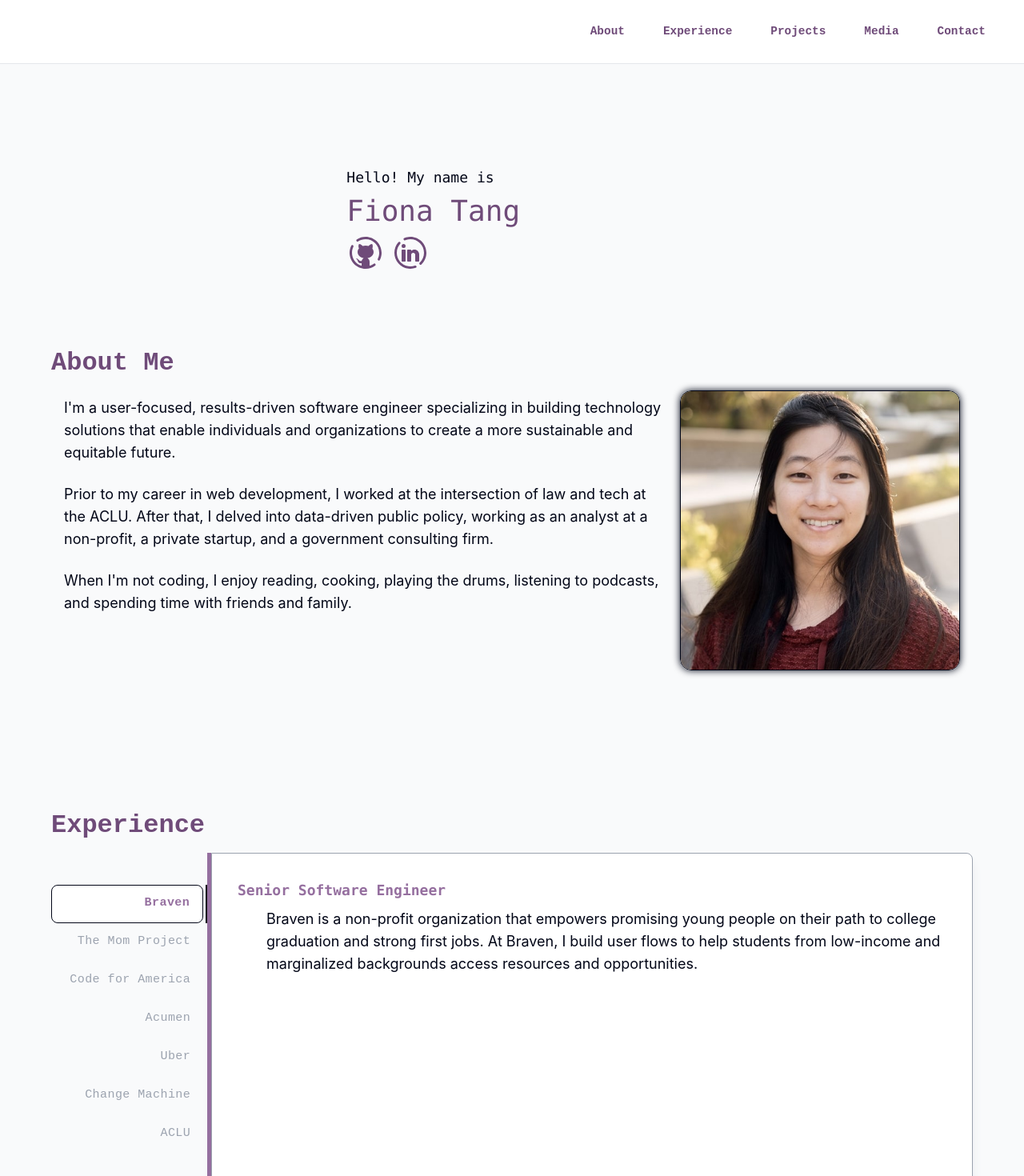
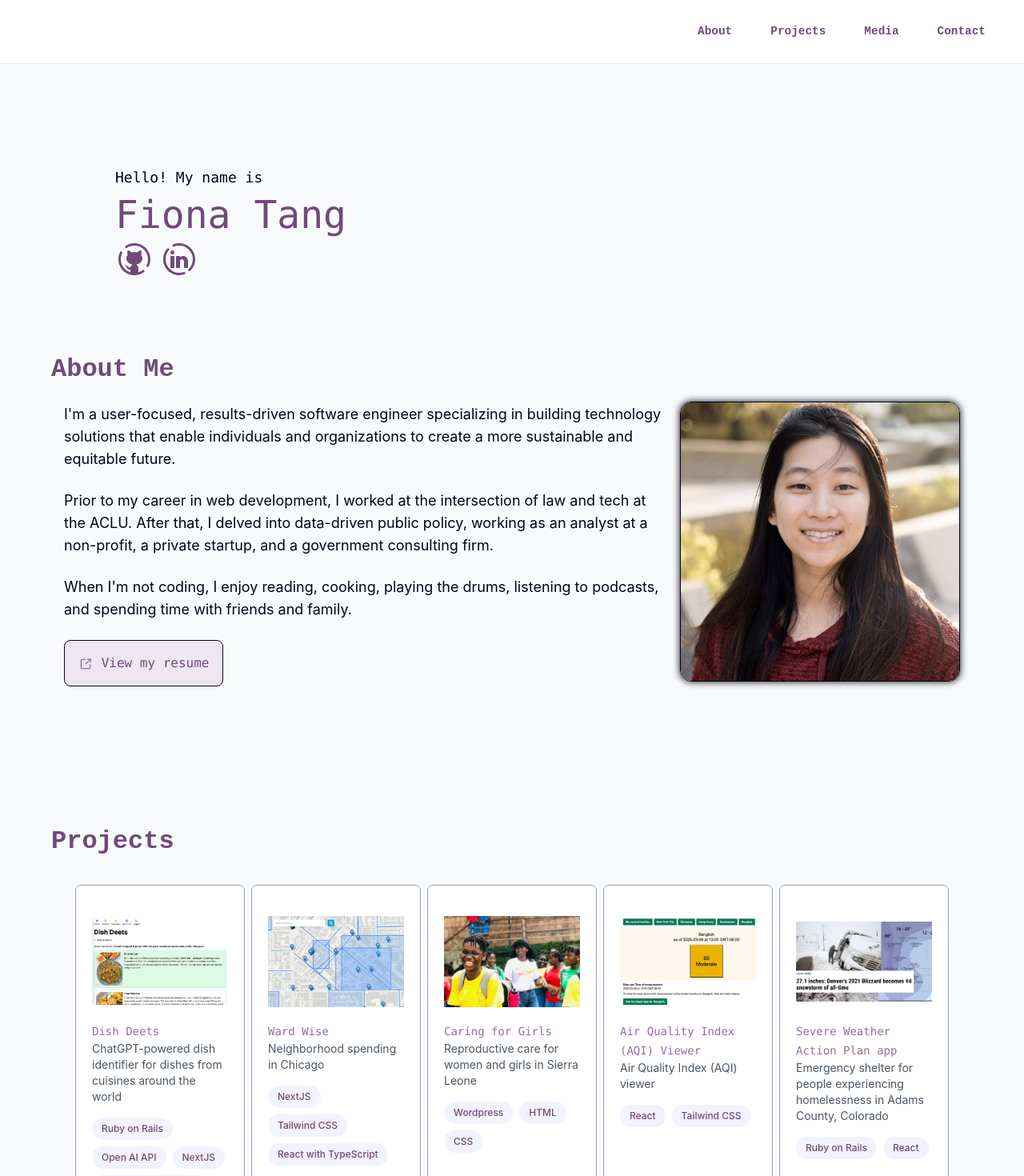
Before and after one commit to fionatagious/fiona.works, a Next.js app: page / in a window 1280 px wide. Shown: the top 1470 px of the page at 80% size. Built offline with nearby package versions, Linux system fonts and the light colour scheme.

Commit message:
remove Experience section for now

```diff
--- a/consts.js
+++ b/consts.js
@@ -357,6 +357,7 @@
     id: 1,
     projectName: `Dish Deets`,
     summary: `ChatGPT-powered dish identifier for dishes from cuisines around the world`,
+    tags: ["Ruby on Rails", "Open AI API", "NextJS", "React with TypeScript"],
     href: "https://dishdeets.com",
     src: "dish-deets.jpg",
     alt: "a web page showing search results from a dish description written in English",
@@ -365,6 +366,7 @@
     id: 2,
     projectName: `Ward Wise`,
     summary: `Neighborhood spending in Chicago`,
+    tags: ["NextJS", "Tailwind CSS", "React with TypeScript"],
     href: "https://www.wardwisechicago.org",
     src: "ward-wise.jpg",
     alt: "map of neighborhood spending in Chicago and search bar",
@@ -373,6 +375,7 @@
     id: 3,
     projectName: `Caring for Girls`,
     summary: `Reproductive care for women and girls in Sierra Leone`,
+    tags: ["Wordpress", "HTML", "CSS"],
     href: "https://caringforgirls.org",
     src: "caring-for-girls.jpg",
     alt: "a girl wearing a backpack, standing with her peers, smiles at the camera",
@@ -381,6 +384,7 @@
     id: 4,
     projectName: `Air Quality Index (AQI) Viewer`,
     summary: `Air Quality Index (AQI) viewer`,
+    tags: ["React", "Tailwind CSS"],
     href: "https://fionatagious.github.io/aqi-viewer/",
     src: "aqi-viewer.jpg",
     alt: "displays air quality in a handful of cities around the world",
@@ -389,6 +393,7 @@
     id: 5,
     projectName: `Severe Weather Action Plan app`,
     summary: `Emergency shelter for people experiencing homelessness in Adams County, Colorado`,
+    tags: ["Ruby on Rails", "React"],
     href: "https://swapp-1.herokuapp.com/users/sign_in",
     src: "swapp.jpg",
     alt: "news reports of Denver's 2021 blizzard becoming the #4 largest snowstorm of all-time",
--- a/src/app/components/ExperiencePanel.js
+++ b/src/app/components/ExperiencePanel.js
@@ -163,7 +163,7 @@
         onKeyDown={handleKeyDown}
       >
         <Button
-          className="text-mauve font-normal font-mono border-[1px] border-slate-950 rounded-md p-4 group hover:bg-mauve hover:text-white transition duration-200 ease-in-out"
+          className="text-eggplant bg-lightMauve/20 font-normal font-mono border-[1px] border-slate-950 rounded-lg p-4 group hover:bg-eggplant hover:text-white transition duration-200 ease-in-out"
           label="&nbsp;View my resume"
           onClick={handleClick}
           icon={<ExternalLinkIcon />}
--- /dev/null
+++ b/src/app/components/Tag.js
@@ -0,0 +1,11 @@
+const Tag = ({ label }) => {
+  return (
+    <div className="flex items-center gap-2">
+      <span className="flex items-center rounded-full bg-indigo-400/10 px-3 py-1 text-xs font-medium leading-5 text-eggplant">
+        {label}
+      </span>
+    </div>
+  );
+};
+
+export default Tag;
--- a/src/app/components/navigation/Header.js
+++ b/src/app/components/navigation/Header.js
@@ -12,6 +12,7 @@
 import { Drawer } from "@mui/material";
 import { useTheme } from "@mui/material/styles";
 import useMediaQuery from "@mui/material/useMediaQuery";
+import { Button } from "@/app/components/buttons/Button";
 
 const Header = () => {
   const handleScroll = (id) => {
@@ -39,26 +40,26 @@
       href: "about",
       nodeRef: useRef(null),
     },
+    // {
+    //   id: 2,
+    //   text: "Experience",
+    //   href: "experience",
+    //   nodeRef: useRef(null),
+    // },
     {
       id: 2,
-      text: "Experience",
-      href: "experience",
-      nodeRef: useRef(null),
-    },
-    {
-      id: 3,
       text: "Projects",
       href: "projects",
       nodeRef: useRef(null),
     },
     {
-      id: 4,
+      id: 3,
       text: "Media",
       href: "media",
       nodeRef: useRef(null),
     },
     {
-      id: 5,
+      id: 4,
       text: "Contact",
       href: "contact",
       nodeRef: useRef(null),
--- a/src/app/page.js
+++ b/src/app/page.js
@@ -6,6 +6,7 @@
 import Grid from "@mui/material/Grid";
 import Header from "@/app/components/navigation/Header";
 import Footer from "@/app/components/navigation/Footer";
+import Tag from "@/app/components/Tag";
 
 import ExperiencePanel from "@/app/components/ExperiencePanel";
 import SectionHeading from "@/app/components/SectionHeading";
@@ -37,10 +38,10 @@
               <SectionHeading id="about" headingText="About Me" />
               <About />
             </Grid>
-            <Grid item xs={12} className="px-2 md:px-12 xl:pl-30 py-20 my-20">
+            {/* <Grid item xs={12} className="px-2 md:px-12 xl:pl-30 py-20 my-20">
               <SectionHeading id="experience" headingText="Experience" />
               <ExperiencePanel />
-            </Grid>
+            </Grid> */}
             <Grid
               item
               xs={12}
--- a/src/app/sections/About.js
+++ b/src/app/sections/About.js
@@ -1,8 +1,15 @@
 import React from "react";
 import Image from "next/image";
 import Grid from "@mui/material/Grid";
+import { Button } from "@/app/components/buttons/Button";
+import ExternalLinkIcon from "@/app/components/icons/ExternalLinkIcon";
 
 export default function About() {
+  const handleClick = () => {
+    // open the resume in a new tab
+    window.open("/resume", "_blank");
+  };
+
   return (
     <Grid item className="flex flex-col sm:flex-row px-4 justify-around">
       <Grid item xs={12} sm={12} md={8} lg={8} xl={6}>
@@ -21,6 +28,12 @@
           When I'm not coding, I enjoy reading, cooking, playing the drums,
           listening to podcasts, and spending time with friends and family.
         </div>
+        <Button
+          className="text-eggplant bg-lightMauve/20 font-normal font-mono border-[1px] border-slate-950 rounded-lg p-4 group hover:bg-eggplant hover:text-white transition duration-200 ease-in-out"
+          label="&nbsp;View my resume"
+          onClick={handleClick}
+          icon={<ExternalLinkIcon />}
+        />
       </Grid>
       <div className="hidden xl:inline-block ml-4 sm:ml-6 my-auto">
         <Image
--- a/src/app/sections/Contact.js
+++ b/src/app/sections/Contact.js
@@ -26,7 +26,7 @@
           onKeyDown={handleKeyDown}
         >
           <Button
-            className="text-mauve font-normal font-mono border-[1px] border-slate-950 rounded-md p-4 group hover:bg-mauve hover:text-white transition duration-200 ease-in-out"
+            className="group text-eggplant bg-lightMauve/20 font-normal font-mono border-[1px] border-slate-950 rounded-lg p-4 hover:bg-eggplant hover:text-white transition duration-200 ease-in-out"
             label="Email me"
             onClick={handleClick}
           />
--- a/src/app/sections/Intro.js
+++ b/src/app/sections/Intro.js
@@ -4,13 +4,13 @@
 
 export default function Intro() {
   return (
-    <Grid container className="justify-center content-center">
+    <Grid container>
       <Grid item xs={12} md={6} lg={5}>
         <div id="page-name">
           <div className="text-left font-mono text-slate-950 text-sm sm:text-lg md:text-lg mb-2">
             Hello! My name is
           </div>
-          <div className="fade-in-entry text-left text-page-title text-4xl text-nowrap font-mono text-eggplant mb-2">
+          <div className="fade-in-entry text-left text-page-title text-5xl text-nowrap font-mono text-eggplant mb-2">
             Fiona Tang
           </div>
           <SocialMedia />
--- a/src/app/sections/Projects.js
+++ b/src/app/sections/Projects.js
@@ -2,6 +2,7 @@
 import { projects } from "../../../consts";
 import Image from "next/image";
 import Grid from "@mui/material/Grid";
+import Tag from "@/app/components/Tag";
 
 export default function Projects() {
   const handleKeyDown = (event, href) => {
@@ -15,12 +16,12 @@
       <Grid
         item
         xs={12}
-        className="flex flex-row flex-wrap justify-center px-0 4xl:px-6"
+        className="flex flex-wrap justify-center px-0 4xl:px-6"
       >
         {projects.map((child) => (
           <div
             key={child.id}
-            className="media text-left text-sm sm:text-lg text-mauve min-w-[212px] w-[340px] sm:w-[200px] my-1 mx-1 p-5 border rounded-md border-gray-400 hover:border-slate-950 hover:brightness-75 bg-white hover:cursor-pointer hover:translate-y-[-2px]"
+            className="media text-left text-sm bg-white sm:text-lg text-mauve min-w-[212px] w-[340px] sm:w-[200px] my-1 mx-1 p-5 border rounded-md border-gray-400 hover:border-slate-950 hover:bg-eggplant/10 hover:brightness-75 hover:cursor-pointer"
             onClick={() => {
               window.open(child.href, "_blank");
             }}
@@ -46,6 +47,11 @@
               <div className="text-sm text-gray-600 font-normal whitespace-normal line-clamp-4 truncate">
                 {child.summary}
               </div>
+              <div className="flex flex-wrap mt-4 gap-2 ">
+                {child.tags.map((tag, index) => (
+                  <Tag key={index} label={tag} />
+                ))}
+              </div>
             </div>
           </div>
         ))}
--- a/src/app/sections/Writings.js
+++ b/src/app/sections/Writings.js
@@ -20,7 +20,7 @@
         {articles.map((child) => (
           <div
             key={child.id}
-            className="media text-left text-sm sm:text-lg text-mauve min-w-[212px] w-[340px] sm:w-[200px] my-1 mx-1 p-5 border rounded-md border-gray-400 hover:border-slate-950 hover:brightness-75 bg-white hover:cursor-pointer hover:translate-y-[-2px]"
+            className="media text-left text-sm sm:text-lg text-mauve bg-white min-w-[212px] w-[340px] sm:w-[200px] my-1 mx-1 p-5 border rounded-md border-gray-400 hover:border-slate-950 hover:bg-eggplant/10 hover:cursor-pointer"
             onClick={() => {
               window.open(child.href, "_blank");
             }}
```
